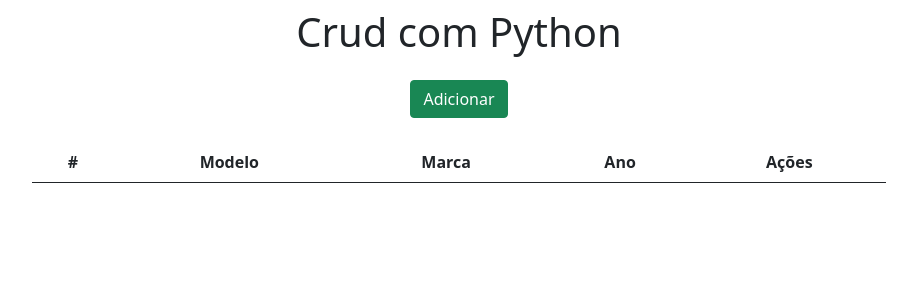
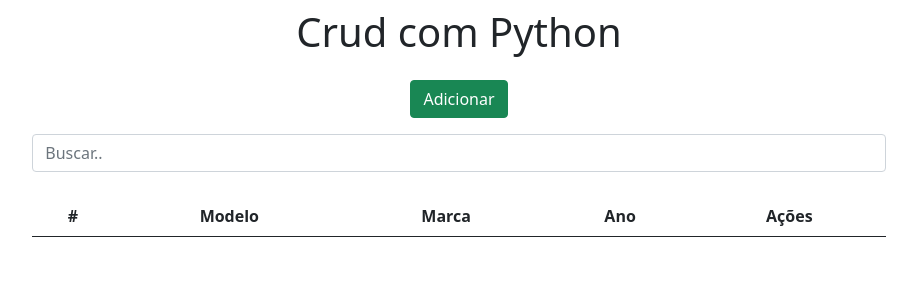
Before and after one commit to maiconwa/CRUD, a Django app: template app/templates/index.html in a window 1280 px wide. Shown: the top 300 px of the page, without its empty margins (181-1098 px from the left). Run offline with Django 3.2, Linux system fonts and the light colour scheme; the template is opened without the code that fills it, so the values that code supplies are empty.

Commit message:
Addead search and filter

```diff
--- a/app/templates/index.html
+++ b/app/templates/index.html
@@ -12,6 +12,12 @@
 
     <div class="col-8 m-auto pt-2 pb-2 text-center">
         <a href="/form"  class="btn btn-success">Adicionar</a>
+    </div>
+
+    <div class="col-8 m-auto pt-2 pb-2 text-center">
+        <form method="get">
+            <input type="text" id="search" name="search" class="form-control" placeholder="Buscar..">
+        </form>
     </div>
 
     <div class="col-8 m-auto pt-3 pb-2 text-center">
@@ -43,7 +49,7 @@
         </table>
     </div>
 
-    <div class="pagination">
+<!--        <div class="pagination">
             {% if db.has_previous %}
                 <a href="?page={{db.previous_page_number}}"> < </a>
             {% endif %}
```
Also changed, not shown: app/views.py (+10 -5 lines). Lines whose indentation alone changed are shown as unchanged.
